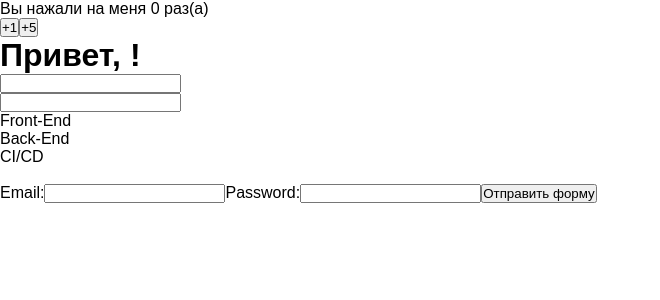
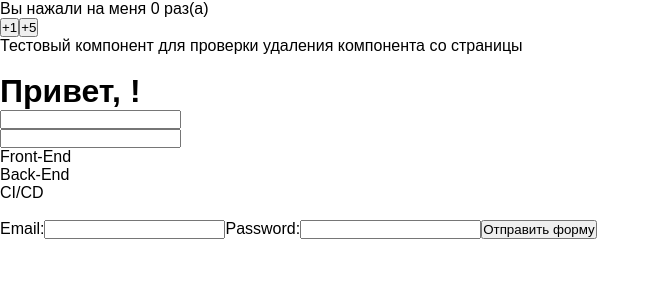
Before and after one commit to rafisovic4/todo-react-app, a React (Vite) app: page / in a window 1280 px wide. Shown: the top 300 px of the page, without its empty margins (0-660 px from the left). Built offline with nearby package versions, Linux system fonts and the light colour scheme.

Commit message:
useEffect()

```diff
--- a/src/App.jsx
+++ b/src/App.jsx
@@ -1,4 +1,16 @@
-import { useState } from "react";
+import { useState, useEffect} from "react";
+
+const UseEffectComponent = () => {
+  useEffect(() => {
+    return () => console.log("Компонент был удален со страницы");
+  }, []);
+
+  return (
+    <div>
+      Тестовый компонент для проверки удаления компонента со страницы
+    </div>
+  )
+}
 
 const App = () => {
   const [count, setCount] = useState(0);
@@ -11,11 +23,17 @@
     password: "",
   });
 
+  const [a, setA] = useState(0);
+
+  useEffect(() => {
+    console.log('Произошел первый рендер');
+  }, [count]);
+
   const onChangeFormHandle = (e) => {
     setForm((prevState) => {
       prevState = {...prevState};
 
-      prevState[e.target.name] = e.ratger.value;
+      prevState[e.target.name] = e.target.value;
 
       return prevState;
     });
@@ -48,6 +66,10 @@
       <button onClick={() => setCount((prevState) => prevState + 1)}>+1</button>
       <button onClick={() => setCount(count + 5)}>+5</button>
 
+      {
+        count >= 10 ? <h1>Компонент больше не доступен</h1> : <UseEffectComponent />
+      }
+
       <br />
       <h1>Привет, {name}!</h1>
       <input type="text" onChange={(e) => onChangeHandle(e)} />
```
